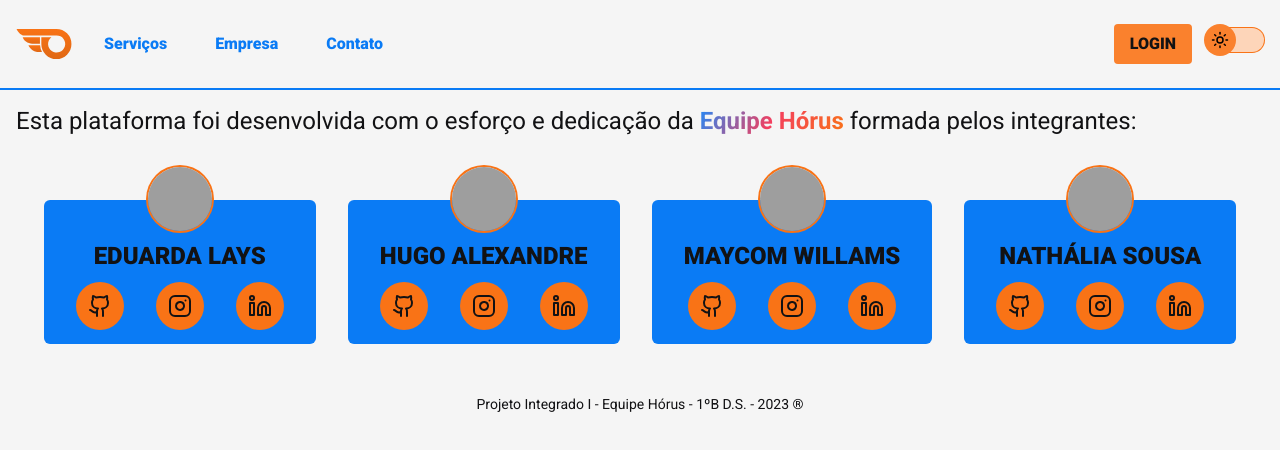
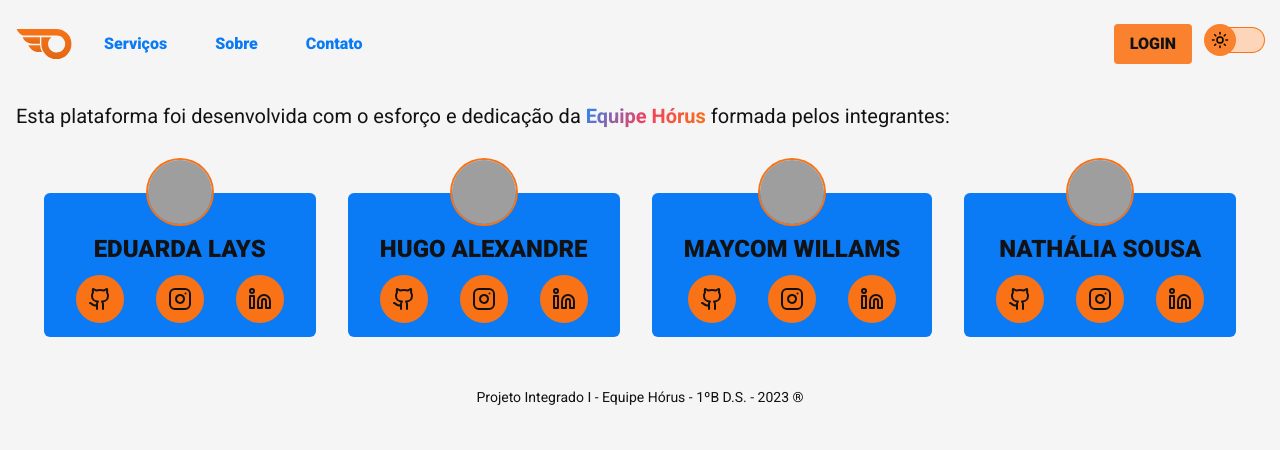
Before and after one commit to Maycomwill/turismo-tombado, a React (Vite) app: page /contact in a window 1280 px wide. Shown: the top 450 px of the page. Built offline with nearby package versions, Linux system fonts and the light colour scheme; grey boxes are pictures that could not be loaded.

Commit message:
REFACTOR: Alteracoes pontuais

```diff
--- a/src/components/Header.tsx
+++ b/src/components/Header.tsx
@@ -11,7 +11,7 @@ export function Header() {
   return (
     <>
       {screenWidth <= 500 ? (
-        <div className="w-full border-b-2 border-blue-500">
+        <div className="w-full">
           <div className="w-full flex items-center justify-between p-4">
             <div>
               <HamburguerMenu />
@@ -27,7 +27,7 @@ export function Header() {
           </div>
         </div>
       ) : (
-        <div className="border-b-2 border-blue-500 overscroll-x-none ">
+        <div>
           <div className="flex items-center justify-between p-4">
             <div className="flex items-center justify-start gap-8 w-[50%]">
               <div
@@ -54,7 +54,7 @@ export function Header() {
                     weight="black"
                     className="hover:text-orange-500 border-b-2 border-[#00000000] hover:border-b-2 hover:border-orange-500 transition-colors duration-100 hover:cursor-pointer"
                   >
-                    Empresa
+                    Sobre
                   </Text>
                 </a>
                 <a onClick={() => navigate("/contact")}>
--- a/src/pages/About.tsx
+++ b/src/pages/About.tsx
@@ -66,7 +66,7 @@ export function About() {
           )}
         </div>
       </div>
-      <div>
+      <div className="absolute bottom-0 text-center w-full">
         <Footer />
       </div>
     </div>
--- a/src/pages/BlankPage.tsx
+++ b/src/pages/BlankPage.tsx
@@ -16,11 +16,10 @@ export function BlankPage() {
         <Text size="2xl">
           Aparentemente, você tentou acessar uma página inexistente, por favor,
           volte a{" "}
-          <a
-            className="text-orange-500 hover:border-b-2 hover:border-orange-500 focus:border-blue-500 focus:text-blue-500"
-            href="/"
-          >
-            página inicial
+          <a href="/">
+            <span className="bg-gradient-120 from-blue-400 via-rose-500 to-orange-500 bg-no-repeat bg-bottom bg-[length:100%_10%] hover:bg-[length:100%_100%] hover:bg-opacity-50 transition-[background-size] duration-200 cursor-default">
+              página inicial
+            </span>
           </a>
         </Text>
       </div>
--- a/src/pages/Contact.tsx
+++ b/src/pages/Contact.tsx
@@ -1,22 +1,19 @@
-import React from "react";
 import { Footer } from "../components/Footer";
 import Text from "../components/Text";
 import { Header } from "../components/Header";
-import { GithubIcon, InstagramIcon, Linkedin, TwitterIcon } from "lucide-react";
 import { CreatorsCard } from "../components/CreatorsCard";
-import { SocialButtons } from "../components/SocialButtons";
 
 export function Contact() {
   const screenWidth = window.screen.width;
 
   return (
-    <div>
+    <div className="min-h-screen">
       <Header />
       <div className="px-4 pt-4">
         <div className="flex flex-col">
-          <Text size="xlg" className="leading-tight mb-12">
-            Esta plataforma foi desenvolvida com o esforço e dedicação da <span className="font-bold bg-gradient-120 from-blue-400 via-rose-500 to-orange-500 bg-no-repeat text-transparent bg-clip-text cursor-default">Equipe Hórus</span> {" "}
-            {/* <span className="font-bold bg-gradient-120 from-blue-400 via-rose-500 to-orange-500 bg-no-repeat bg-bottom bg-[length:100%_4px] hover:bg-[length:100%_100%] transition-[background-size] cursor-default">Equipe Hórus</span> */}
+          <Text size="lg" className="leading-tight mb-12 ">
+            Esta plataforma foi desenvolvida com o esforço e dedicação da <span className="font-bold bg-gradient-120 from-blue-400 via-rose-500 to-orange-500 bg-no-repeat text-transparent bg-clip-text">Equipe Hórus</span> {" "}
+
             formada pelos integrantes:
           </Text>
           {screenWidth <= 500 ? (
--- a/src/pages/Home.tsx
+++ b/src/pages/Home.tsx
@@ -11,17 +11,17 @@ export function Home() {
   const screenWidth = window.screen.width;
 
   return (
-    <div>
+    <div className="min-h-screen">
       <Header />
       <div className="px-4 pt-4">
         <div>
           <div className="flex flex-col gap-2 mb-4">
-            <Text size="xlg" className="leading-tight">Bem vindo(a) ao Hórus</Text>
-            <Text size="lg" className="leading-relaxed">
+            <Text size="lg" className="leading-tight">Bem vindo(a) ao Hórus</Text>
+            <Text size="md" className="leading-relaxed">
               Aqui você encontrará seu próximo destino turístico histórico com
               toda a facilidade.
             </Text>
-            <Text size="lg" className="leading-relaxed">
+            <Text size="md" className="leading-relaxed">
               Você pode navegar pelo mapa abaixo para encontrar alguns pontos
               históricos
             </Text>
--- a/src/pages/Login.tsx
+++ b/src/pages/Login.tsx
@@ -103,6 +103,7 @@ export function Login() {
                   rounded-md
                   focus:outline-none
                   p-2
+                  relative
                 "
                 />
                 <Check
```
